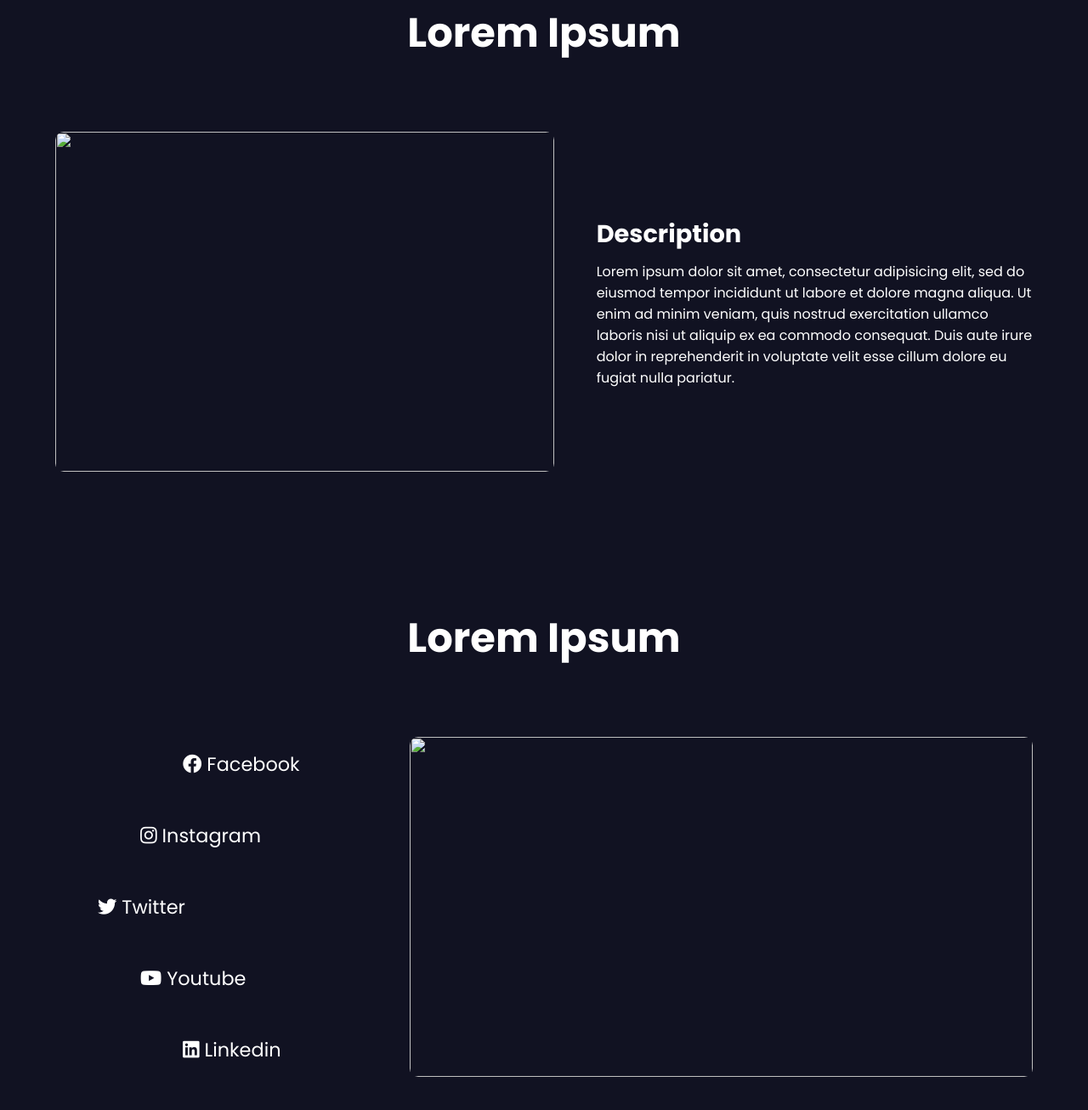
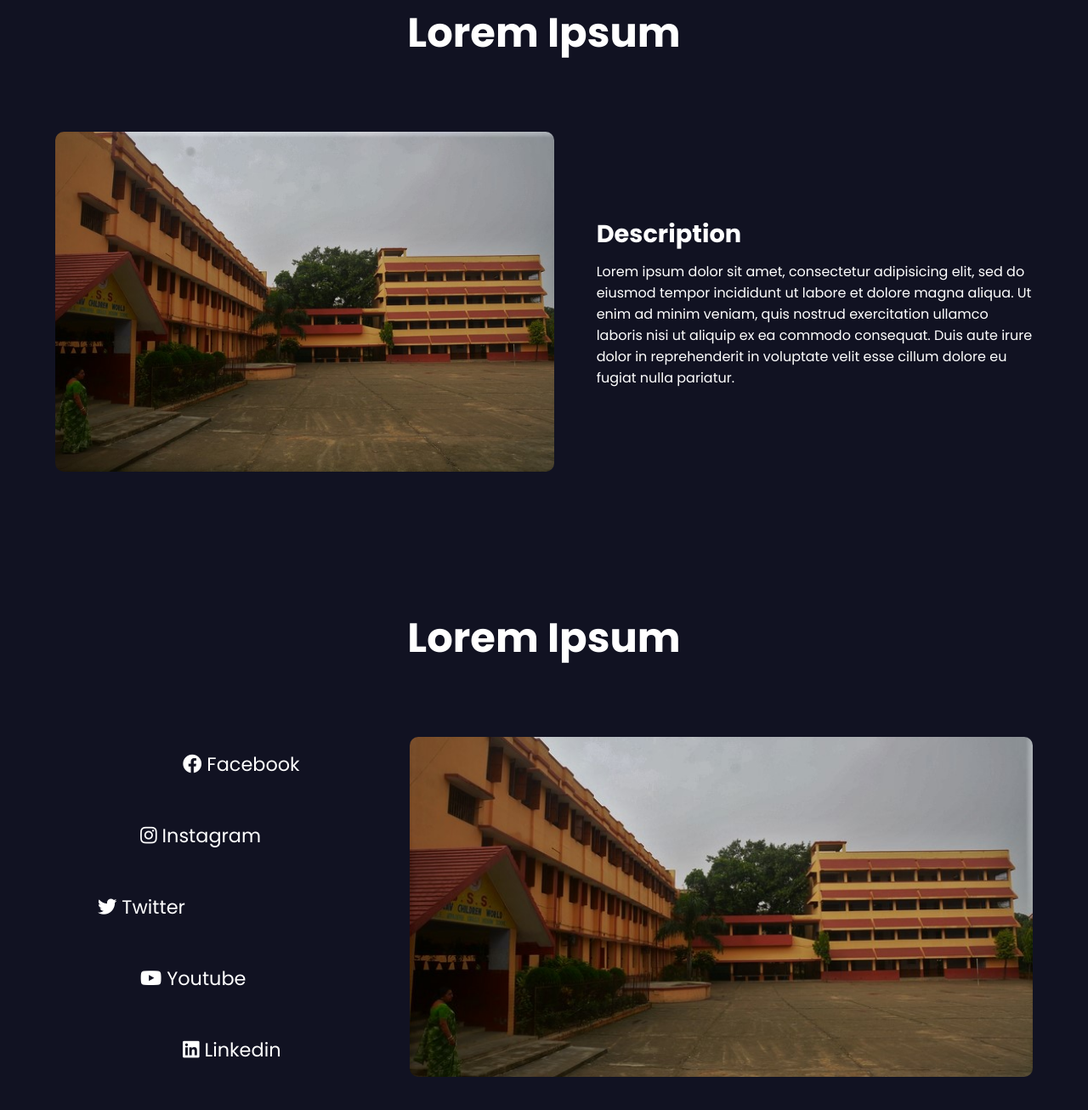
Before and after one commit to Scorpion564/Schoolproject, a plain HTML site: page index.html in a window 1280 px wide. Shown: the part 930-2236 px from the top of the page at 85% size. Drawn offline with nearby package versions, Linux system fonts and the light colour scheme; the site is published under a folder, as on GitHub Pages, so addresses that start at the root find nothing.

Commit message:
images changes

```diff
--- a/index.html
+++ b/index.html
@@ -17,7 +17,7 @@
             <h2 class="main-title">Reveal Elements On Scroll</h2>
             <div class="content">
                 <div class="image">
-                    <img src="/BSS.jpg" alt="">
+                    <img src="./BSS.jpg" alt="">
                 </div>
                 <div class="text-box">
                     <h3>Lorem Ipsum</h3>
@@ -42,7 +42,7 @@
             <h3 class="section-title">Lorem Ipsum</h3>
             <div class="content">
                 <div class="image">
-                    <img src="/BSS.jpg" alt="">
+                    <img src="./BSS.jpg" alt="">
                 </div>
                 <div class="info">
                     <h4 class="info-title">Description</h4>
@@ -68,7 +68,7 @@
                     <li><a href="#"><i class="fab fa-linkedin"></i> Linkedin</a></li>
                 </div>
                 <div class="image">
-                    <img src="/BSS.jpg" alt="">
+                    <img src="./BSS.jpg" alt="Image not found">
                 </div>
             </div>
         </div>
```
